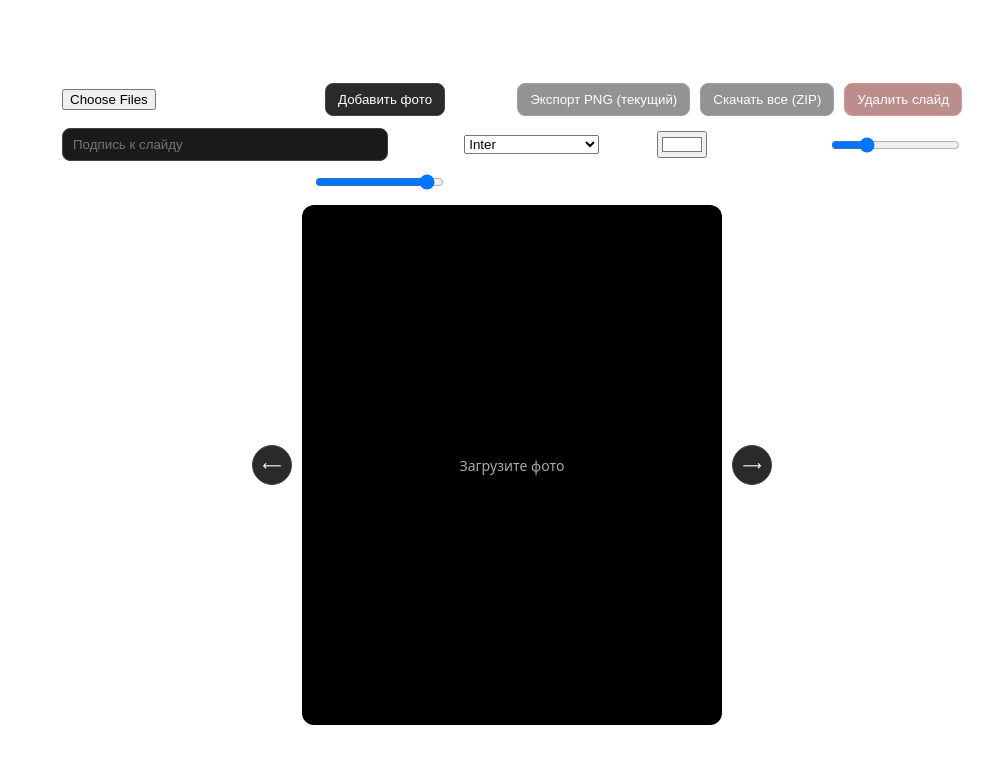
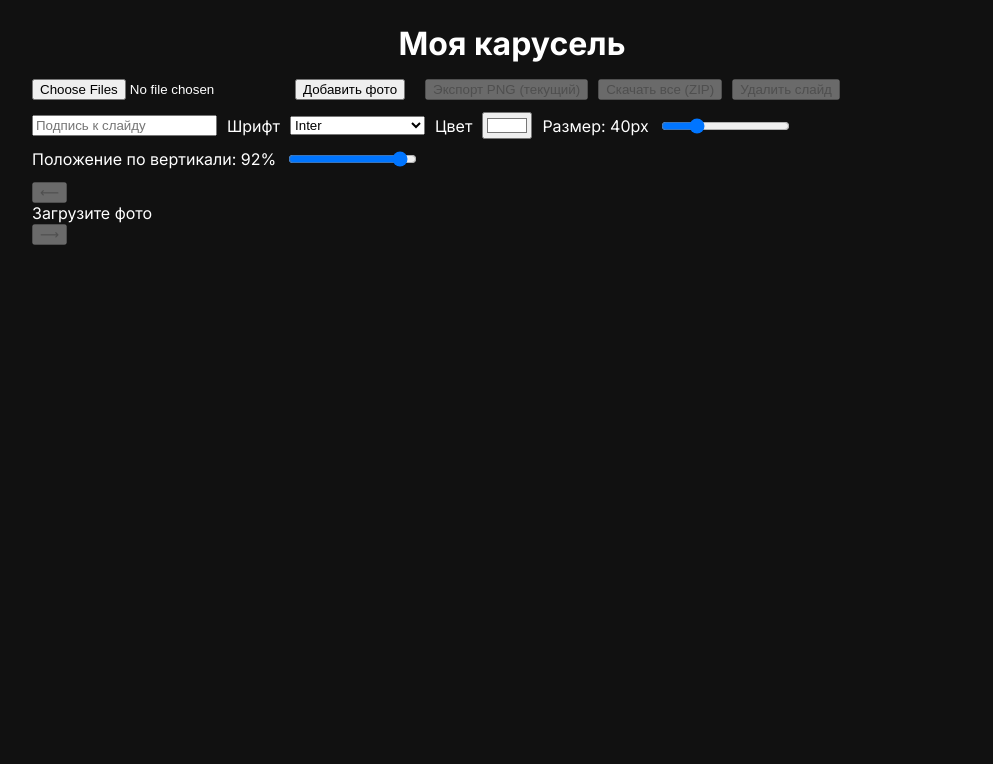
Before and after one commit to donden69-cloud/OrlovKarusel, a React (Vite) app: page / in a window 1280 px wide. Shown: the top 764 px of the page, without its empty margins (128-1121 px from the left). Built offline with nearby package versions, Linux system fonts and the light colour scheme.

Commit message:
Update styles.css

```diff
--- a/src/styles.css
+++ b/src/styles.css
@@ -1,13 +1,20 @@
+/* базовый фон */
+body {
+  margin: 0;
+  font-family: Inter, system-ui, -apple-system, Arial, sans-serif;
+  background-color: #111;
+  color: #fff;
+}
+
 /* контейнер */
 .wrap-app {
-  max-width: 900px;
+  max-width: 960px;
   margin: 24px auto;
   padding: 0 12px;
-  color: #fff;
-  font-family: system-ui, -apple-system, Arial, sans-serif;
 }
 h1 { text-align: center; margin: 8px 0 16px; }
 
+/* панели */
 .top-row, .controls-row {
   display: flex;
   flex-wrap: wrap;
@@ -15,84 +22,4 @@ h1 { text-align: center; margin: 8px 0 16px; }
   align-items: center;
   margin-bottom: 12px;
 }
-.spacer { flex: 1; }
-
-/* кнопки */
-.btn {
-  background: #2a2a2a;
-  border: 1px solid #444;
-  color: #fff;
-  padding: 8px 12px;
-  border-radius: 8px;
-}
-.btn:disabled { opacity: .5; }
-.btn.danger { background: #7a1e1e; border-color: #a33; }
-
-/* поле ввода текста */
-.text-input{
-  flex: 1 1 260px;
-  padding: 8px 10px;
-  border-radius: 8px;
-  border: 1px solid #444;
-  background: #1a1a1a;
-  color: #fff;
-}
-
-/* область просмотра */
-.viewer{
-  display:flex;
-  align-items:center;
-  gap:10px;
-  justify-content:center;
-  margin: 10px 0 16px;
-}
-.nav{
-  background:#2a2a2a; border:1px solid #444; color:#fff;
-  width:40px; height:40px; border-radius:50%;
-}
-.slide-box{
-  position:relative;
-  width: 420px;
-  height: 520px;
-  background:#000;
-  border-radius:12px;
-  overflow:hidden;
-  display:flex; align-items:center; justify-content:center;
-}
-.slide-img{
-  width:100%; height:100%;
-  object-fit: contain; /* без обрезки */
-  background:#000;
-}
-.placeholder{
-  color:#aaa; font-size:14px;
-}
-.caption{
-  position:absolute;
-  left:50%;
-  transform: translate(-50%, -50%);
-  white-space:pre-line;
-  text-align:center;
-  color:#fff;
-  text-shadow: 0 2px 4px rgba(0,0,0,.8), 0 10px 30px rgba(0,0,0,.6);
-  font-weight:700;
-  padding: 0 12px;
-  max-width: 90%;
-}
-
-/* миниатюры */
-.thumbs{
-  display:flex; flex-wrap:wrap; gap:8px; justify-content:center;
-}
-.thumb{
-  position:relative; padding:0; border:none; background:transparent; cursor:pointer;
-}
-.thumb img{
-  width:72px; height:72px; object-fit:cover; border-radius:8px; border:2px solid #444;
-}
-.thumb.active img{ border-color:#5eb1ff; }
-.thumb span{
-  position:absolute; right:4px; bottom:4px;
-  background: rgba(0,0,0,.6);
-  color:#fff; font-size:12px; padding:1px 5px; border-radius:6px;
-}
+.spacer {
```
